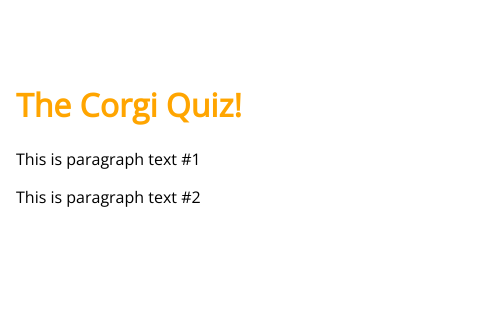
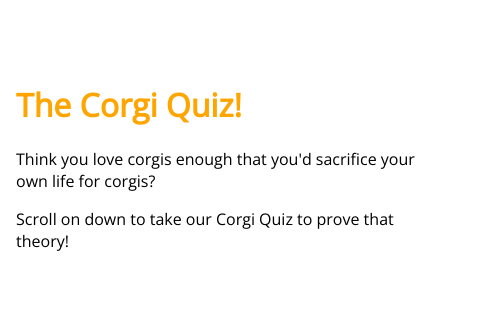
Before and after one commit to iuqaiser/CorgiHacks, a plain HTML site: page quiz.html in a window 1280 px wide. Shown: the part 70-390 px from the top of the page, 799-1280 px from the left. Drawn offline with nearby package versions, Linux system fonts and the light colour scheme.

Commit message:
Update quiz.html
add info

```diff
--- a/quiz.html
+++ b/quiz.html
@@ -40,8 +40,8 @@
 
                 <div class="corgi-content-wrapper">
                     <h1>The Corgi Quiz!</h1>
-                    <p>This is paragraph text #1</p>
-                    <p>This is paragraph text #2</p>
+                    <p>Think you love corgis enough that you'd sacrifice your own life for corgis?</p>
+                    <p>Scroll on down to take our Corgi Quiz to prove that theory!</p>
                 </div>
             </div>
         </div>
```
